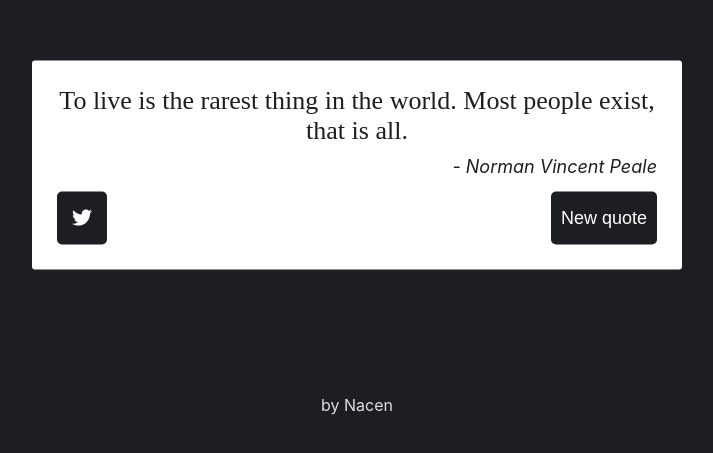
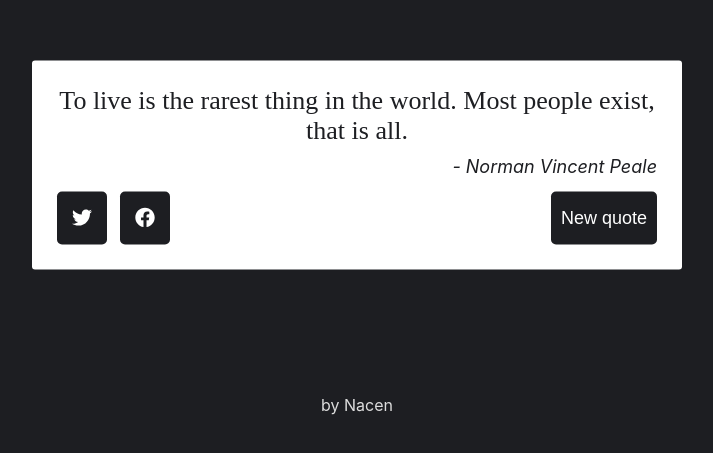
Before and after one commit to Nacen/Random-Quote-Generator, a React (Create React App) app: page / in a window 1280 px wide. Shown: the part 235-688 px from the top of the page, without its empty margins (283-996 px from the left). Built offline with nearby package versions, Linux system fonts and the light colour scheme; a web font is replaced by a local one.

Commit message:
Fix bug author mismatch with quote

```diff
--- a/src/components/Quote/Quote.js
+++ b/src/components/Quote/Quote.js
@@ -22,7 +22,7 @@
   fetchQuoteAndColor = () => {
     let newColor = Colors[Math.floor(Math.random() * Colors.length)];
     let newQuote = { ...Quotes[Math.floor(Math.random() * Quotes.length)] };
-    while (this.state.text === newQuote.text)
+    while (this.state.text === newQuote.text && this.state.author === newQuote.author)
       newQuote = Quotes[Math.floor(Math.random() * Quotes.length)];
 
     while (this.state.color === newColor)
@@ -59,6 +59,19 @@
               <FontAwesomeIcon icon={["fab", "twitter"]} />
             </button>
           </a>
+          <a
+            id="facebook-quote"
+            href="https://www.facebook.com/sharer/sharer.php?u=https://nacen.github.io/Random-Quote-Machine"
+            target="_blank"
+            rel="noopener noreferrer"
+          >
+            <button
+              style={{ backgroundColor: this.state.color }}
+              className="buttons__social"
+            >
+              <FontAwesomeIcon icon={["fab", "facebook"]} />
+            </button>
+          </a>
           <button
             style={{ backgroundColor: this.state.color }}
             onClick={this.fetchQuoteAndColor}
```
